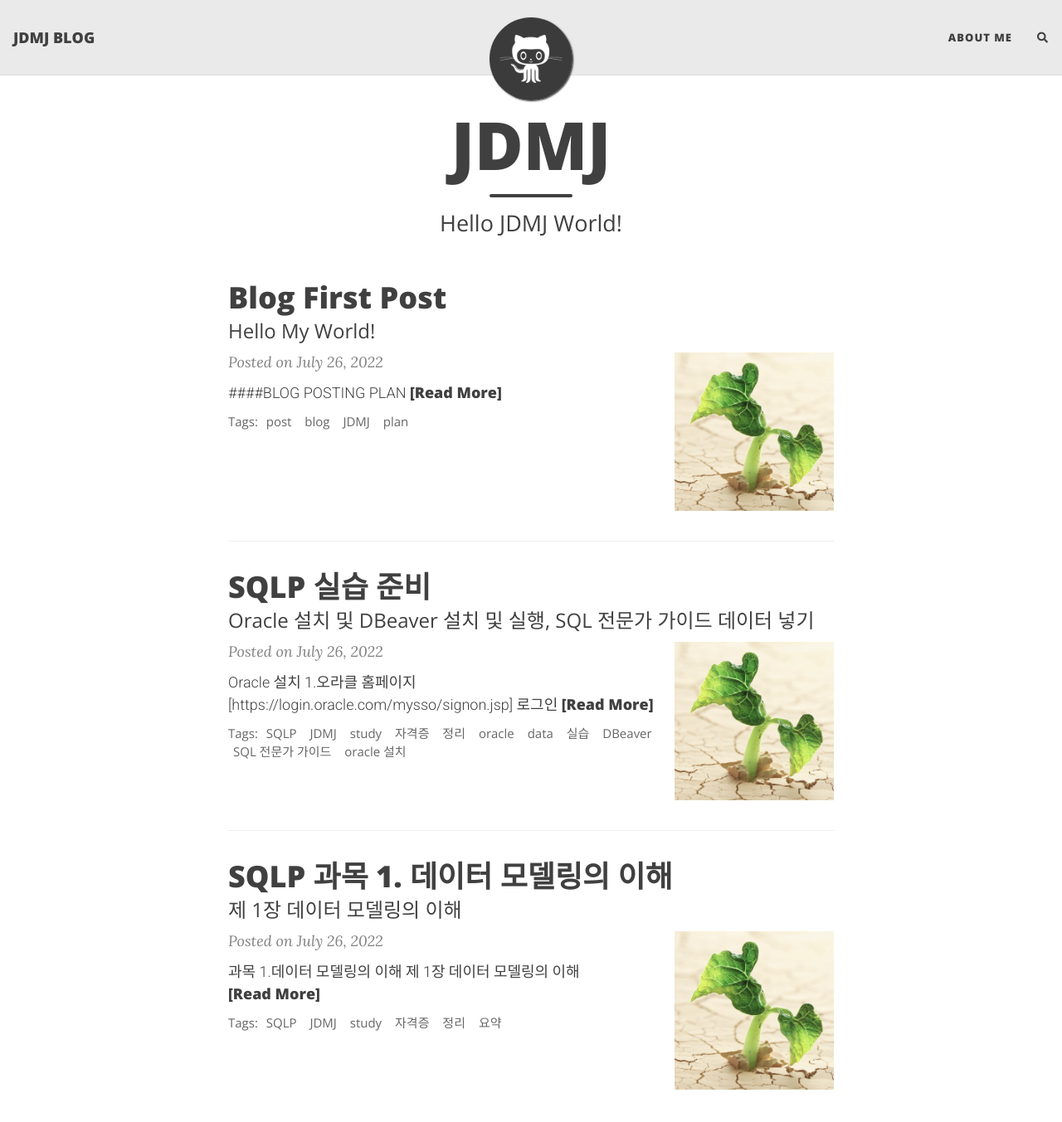
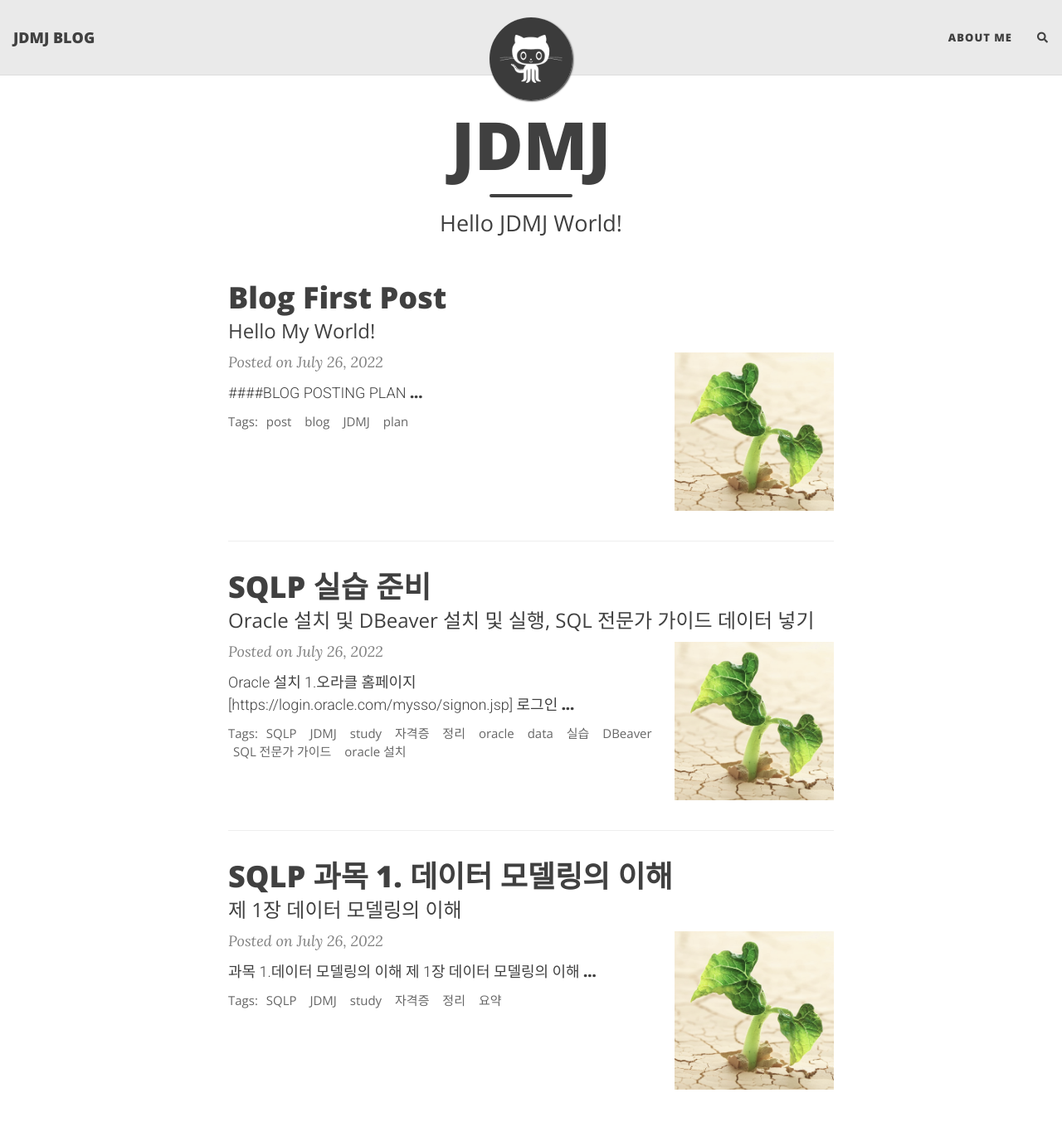
Before and after one commit to JDanmuji/JDanmuji.github.io, a Jekyll site: the page built from index.html, in a window 1280 px wide and 1400 px high. Shown: the top 1353 px of the window at 83% size. Built offline with Jekyll 4.4.1, drawn with Linux system fonts in a browser that asks for light colours; nearby versions of some CDN libraries; the list of posts is cut into pages by our own code; comment, search, counter and statistics services are not loaded.

Commit message:
posting in the case of long content, post-read-more text amend

```diff
--- a/_layouts/home.html
+++ b/_layouts/home.html
@@ -73,7 +73,7 @@ layout: page
         {{ post.excerpt | strip_html | truncatewords: excerpt_length }}
         {% assign excerpt_word_count = post.excerpt | number_of_words %}
         {% if post.content != post.excerpt or excerpt_word_count > excerpt_length %}
-          <a href="{{ post.url | absolute_url }}" class="post-read-more">[Read&nbsp;More]</a>
+          <a href="{{ post.url | absolute_url }}" class="post-read-more">...</a>
         {% endif %}
       </div>
       {% endunless %}
```
